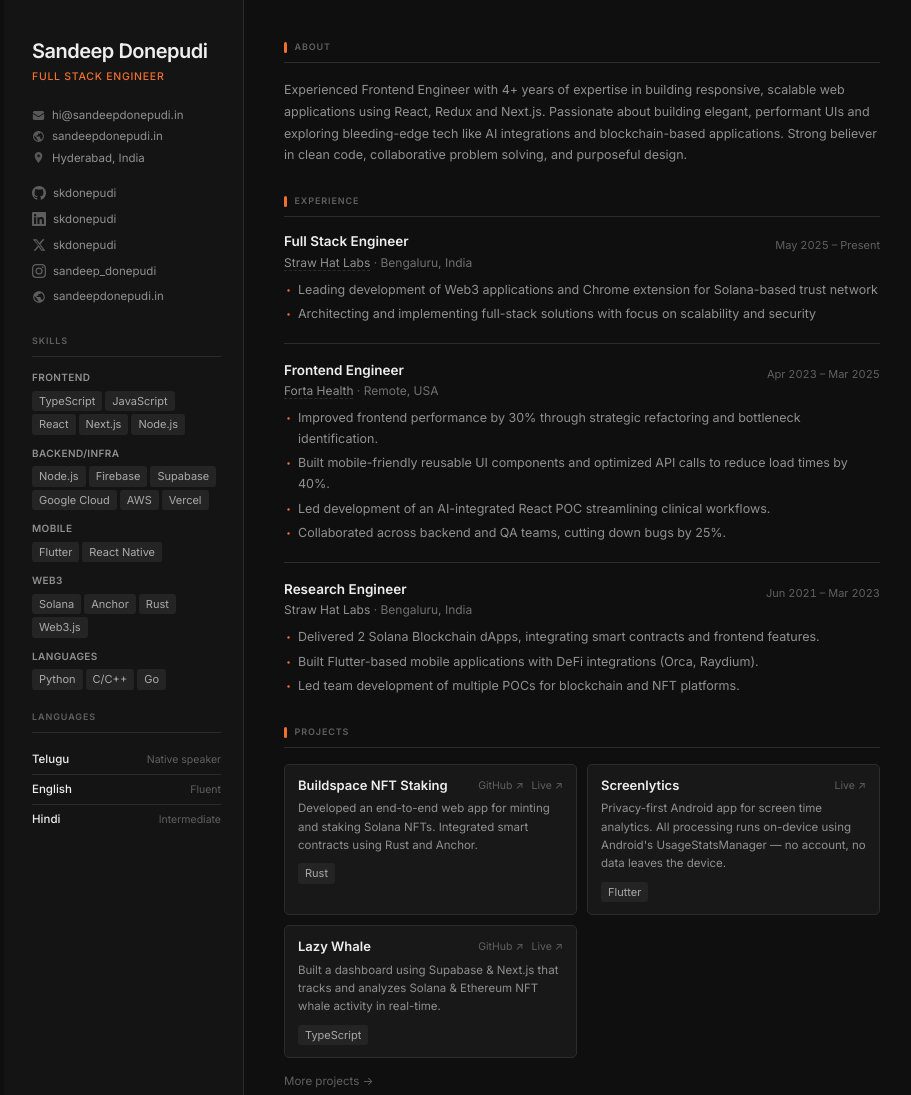
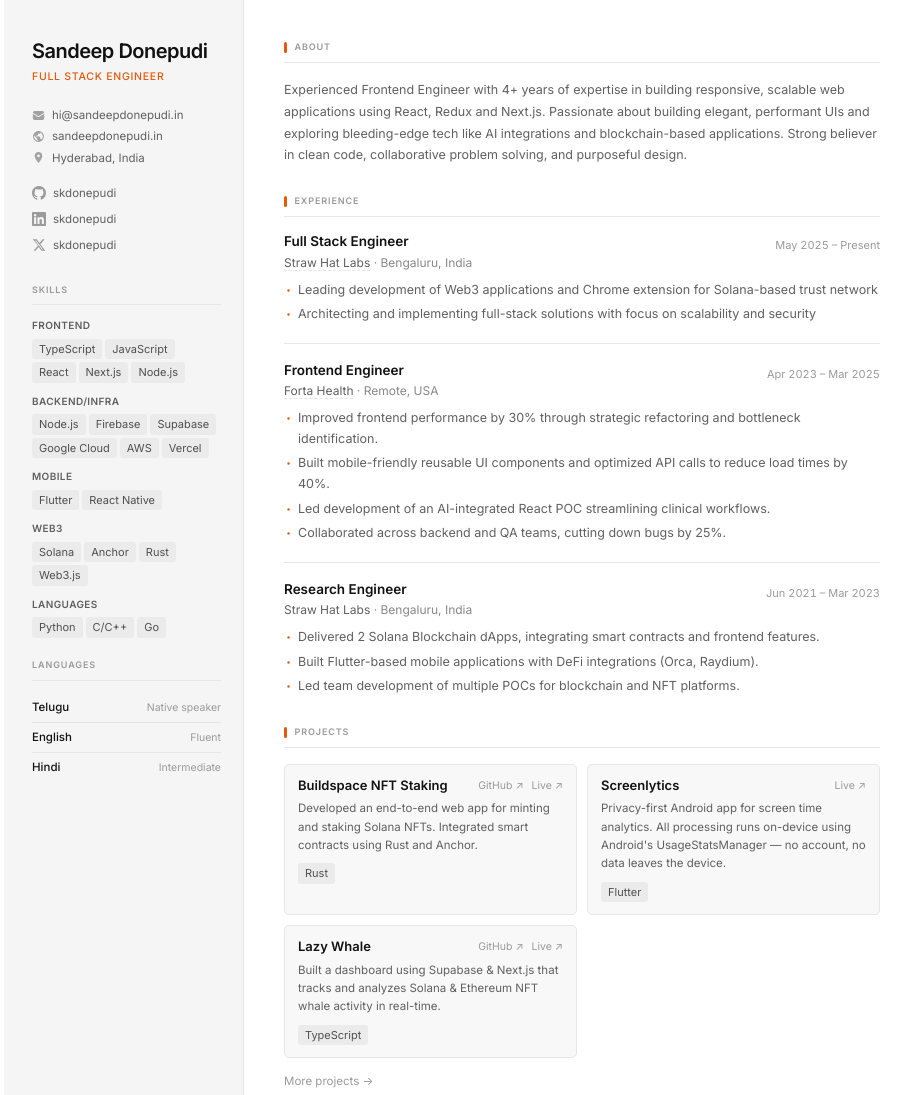
Before and after one commit to skdonepudi/resume, a website: page index.html in a window 1280 px wide. Shown: the top 1095 px of the page, without its empty margins (176-1087 px from the left). Drawn offline with Linux system fonts and the dark colour scheme.

```diff
--- a/assets/less/variables.less
+++ b/assets/less/variables.less
@@ -11,18 +11,3 @@
   --tag-text: #505050;
   --font: 'Inter', -apple-system, BlinkMacSystemFont, system-ui, sans-serif;
 }
-
-@media (prefers-color-scheme: dark) {
-  :root {
-    --bg: #0f0f0f;
-    --bg-subtle: #181818;
-    --sidebar-bg: #141414;
-    --text: #eeeeee;
-    --text-muted: #909090;
-    --text-dim: #606060;
-    --border: #2c2c2c;
-    --brand: #f07030;
-    --tag-bg: #242424;
-    --tag-text: #aaaaaa;
-  }
-}
--- a/index.html
+++ b/index.html
@@ -20,20 +20,6 @@
   --tag-bg: #ebebeb;
   --tag-text: #505050;
   --font: 'Inter', -apple-system, BlinkMacSystemFont, system-ui, sans-serif;
-}
-@media (prefers-color-scheme: dark) {
-  :root {
-    --bg: #0f0f0f;
-    --bg-subtle: #181818;
-    --sidebar-bg: #141414;
-    --text: #eeeeee;
-    --text-muted: #909090;
-    --text-dim: #606060;
-    --border: #2c2c2c;
-    --brand: #f07030;
-    --tag-bg: #242424;
-    --tag-text: #aaaaaa;
-  }
 }
 /* mixins.less — Bootstrap dependency removed */
 /* utilities.less — replaced by base.less */
@@ -569,14 +555,6 @@
             <svg viewBox="0 0 24 24" fill="currentColor" width="14" height="14" aria-hidden="true"><path d="M18.244 2.25h3.308l-7.227 8.26 8.502 11.24H16.17l-4.714-6.231-5.401 6.231H2.744l7.73-8.835L1.254 2.25H8.08l4.713 6.231zm-1.161 17.52h1.833L7.084 4.126H5.117z"/></svg>
             <span>skdonepudi</span>
           </a>
-          <a href="https://instagram.com/sandeep_donepudi" class="social-link" target="_blank" rel="noopener noreferrer" title="Instagram">
-            <svg viewBox="0 0 24 24" fill="currentColor" width="14" height="14" aria-hidden="true"><path d="M12 2.163c3.204 0 3.584.012 4.85.07 3.252.148 4.771 1.691 4.919 4.919.058 1.265.069 1.645.069 4.849 0 3.205-.012 3.584-.069 4.849-.149 3.225-1.664 4.771-4.919 4.919-1.266.058-1.644.07-4.85.07-3.204 0-3.584-.012-4.849-.07-3.26-.149-4.771-1.699-4.919-4.92-.058-1.265-.07-1.644-.07-4.849 0-3.204.013-3.583.07-4.849.149-3.227 1.664-4.771 4.919-4.919 1.266-.057 1.645-.069 4.849-.069zm0-2.163c-3.259 0-3.667.014-4.947.072-4.358.2-6.78 2.618-6.98 6.98-.059 1.281-.073 1.689-.073 4.948 0 3.259.014 3.668.072 4.948.2 4.358 2.618 6.78 6.98 6.98 1.281.058 1.689.072 4.948.072 3.259 0 3.668-.014 4.948-.072 4.354-.2 6.782-2.618 6.979-6.98.059-1.28.073-1.689.073-4.948 0-3.259-.014-3.667-.072-4.947-.196-4.354-2.617-6.78-6.979-6.98-1.281-.059-1.69-.073-4.949-.073zm0 5.838a6.162 6.162 0 100 12.324 6.162 6.162 0 000-12.324zM12 16a4 4 0 110-8 4 4 0 010 8zm6.406-11.845a1.44 1.44 0 100 2.881 1.44 1.44 0 000-2.881z"/></svg>
-            <span>sandeep_donepudi</span>
-          </a>
-          <a href="https://sandeepdonepudi.in" class="social-link" target="_blank" rel="noopener noreferrer" title="Portfolio">
-            <svg viewBox="0 0 24 24" fill="currentColor" width="14" height="14" aria-hidden="true"><path d="M12 2C6.48 2 2 6.48 2 12s4.48 10 10 10 10-4.48 10-10S17.52 2 12 2zm-1 17.93c-3.95-.49-7-3.85-7-7.93 0-.62.08-1.21.21-1.79L9 15v1c0 1.1.9 2 2 2v1.93zm6.9-2.54c-.26-.81-1-1.39-1.9-1.39h-1v-3c0-.55-.45-1-1-1H8v-2h2c.55 0 1-.45 1-1V7h2c1.1 0 2-.9 2-2v-.41c2.93 1.19 5 4.06 5 7.41 0 2.08-.8 3.97-2.1 5.39z"/></svg>
-            <span>sandeepdonepudi.in</span>
-          </a>
         </div>
 
 
@@ -751,7 +729,7 @@
         <footer class="resume-footer">
           <span class="no-print"><a href="https://resume.sandeepdonepudi.in/resume.pdf">PDF version ↓</a></span>
           <span class="print-only">resume.sandeepdonepudi.in</span>
-          <span>Updated May 9th 2026, 2:01:54 pm</span>
+          <span>Updated May 9th 2026, 2:21:46 pm</span>
         </footer>
 
       </main>
```
Also changed, not shown: 1 other file.
